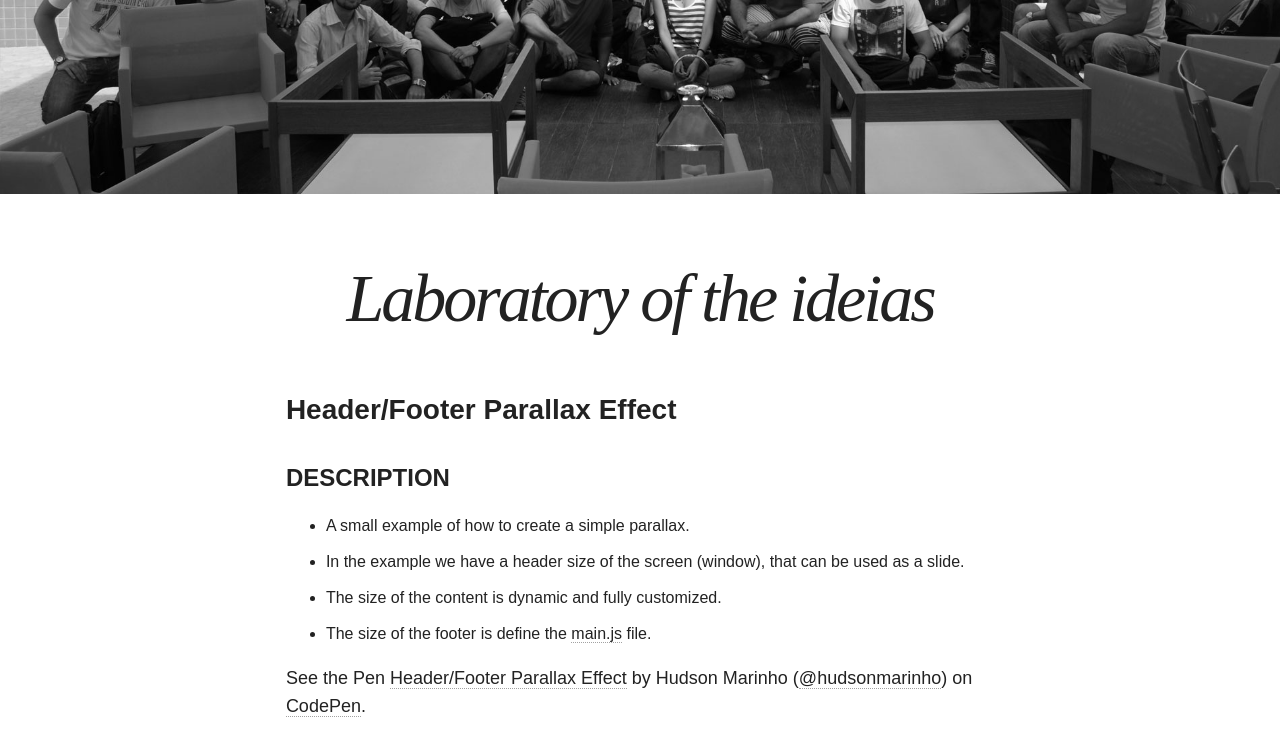
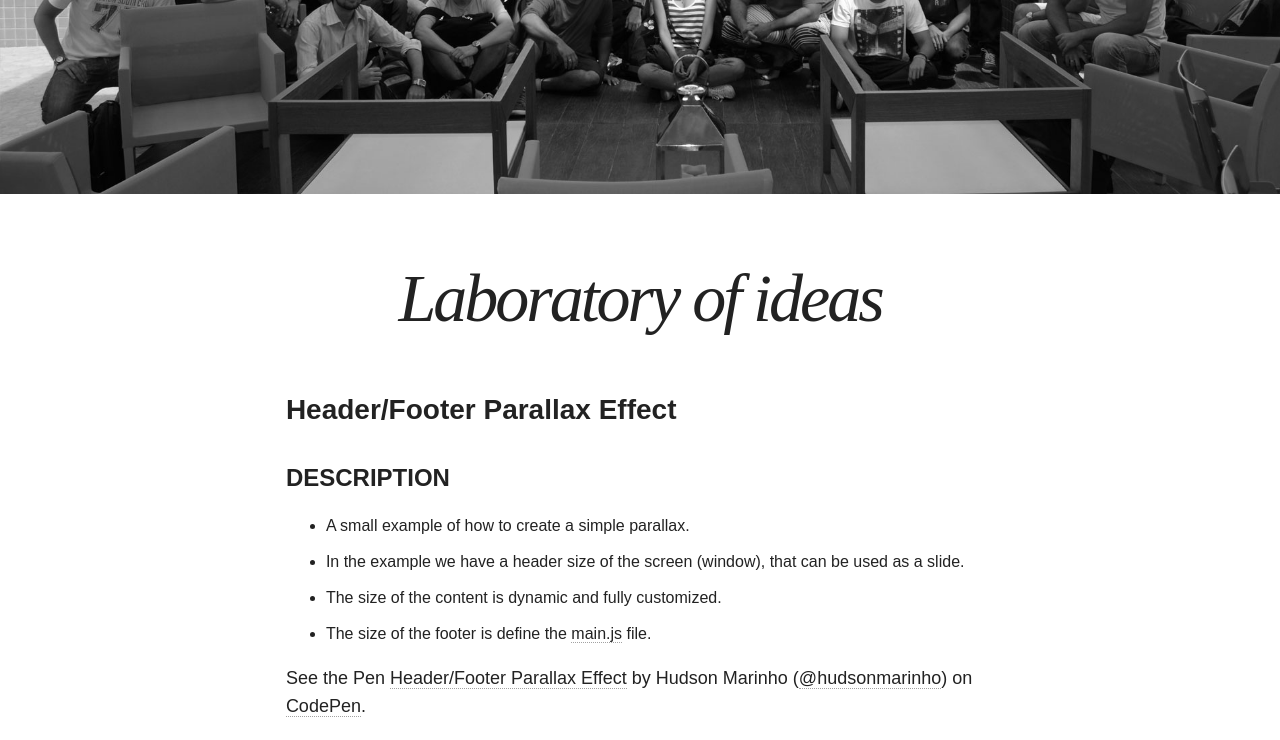
Before and after one commit to hudsonmarinho/hudsonmarinho.github.io, a Jekyll site: the page built from lab/index.md, in a window 1280 px wide and 900 px high, scrolled down 500 px, cut to the strip 0-740 px from the top of the window. Built offline with Jekyll 4.4.1, drawn with Linux system fonts in a browser that asks for light colours; nearby versions of some CDN libraries.

Commit message:
changed title lab

```diff
--- a/lab/index.md
+++ b/lab/index.md
@@ -1,6 +1,6 @@
 ---
 layout: page
-title: Laboratory of the ideias
+title: Laboratory of ideas
 excerpt: ""
 date:   2014-09-26 00:00:00
 image:
```
